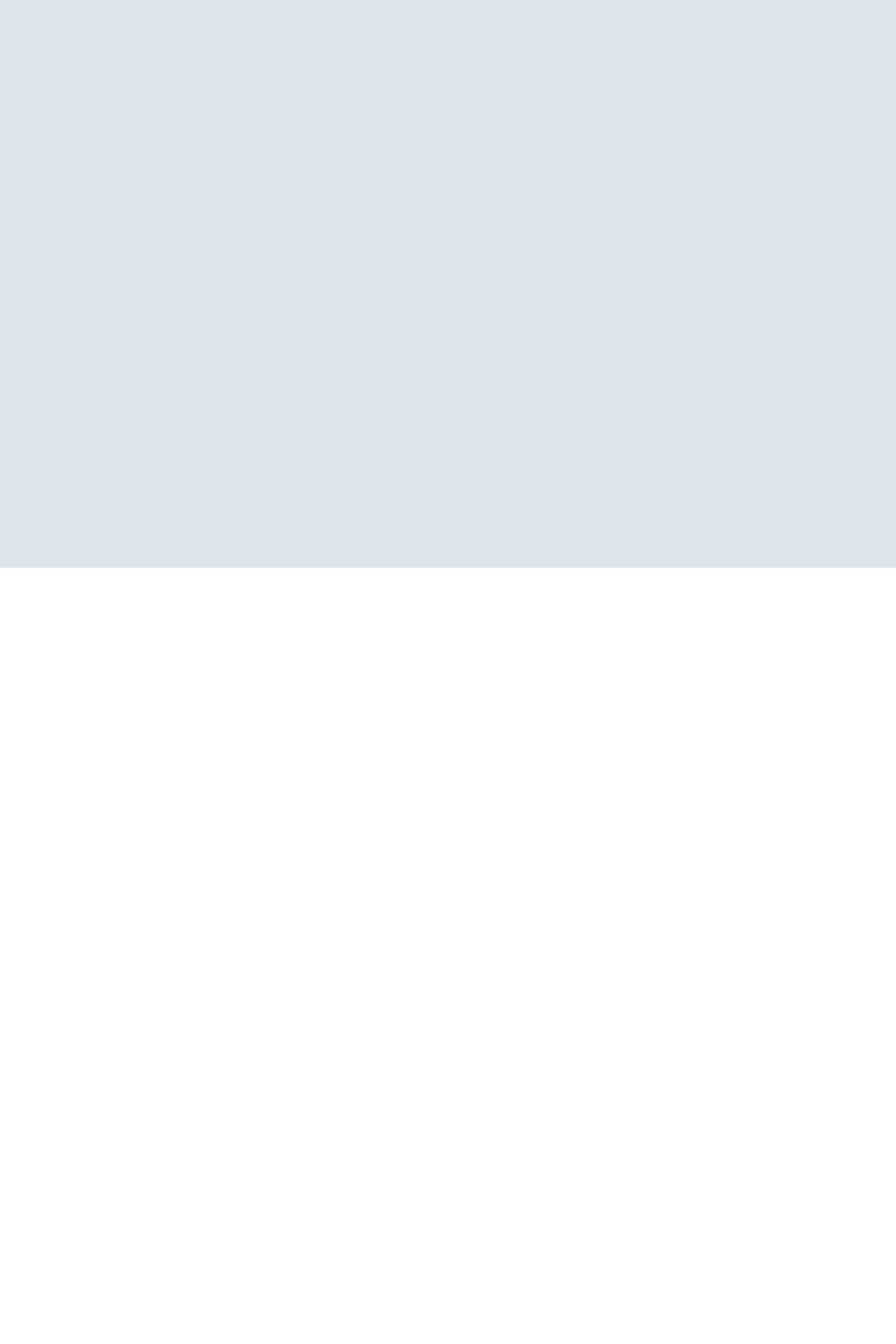
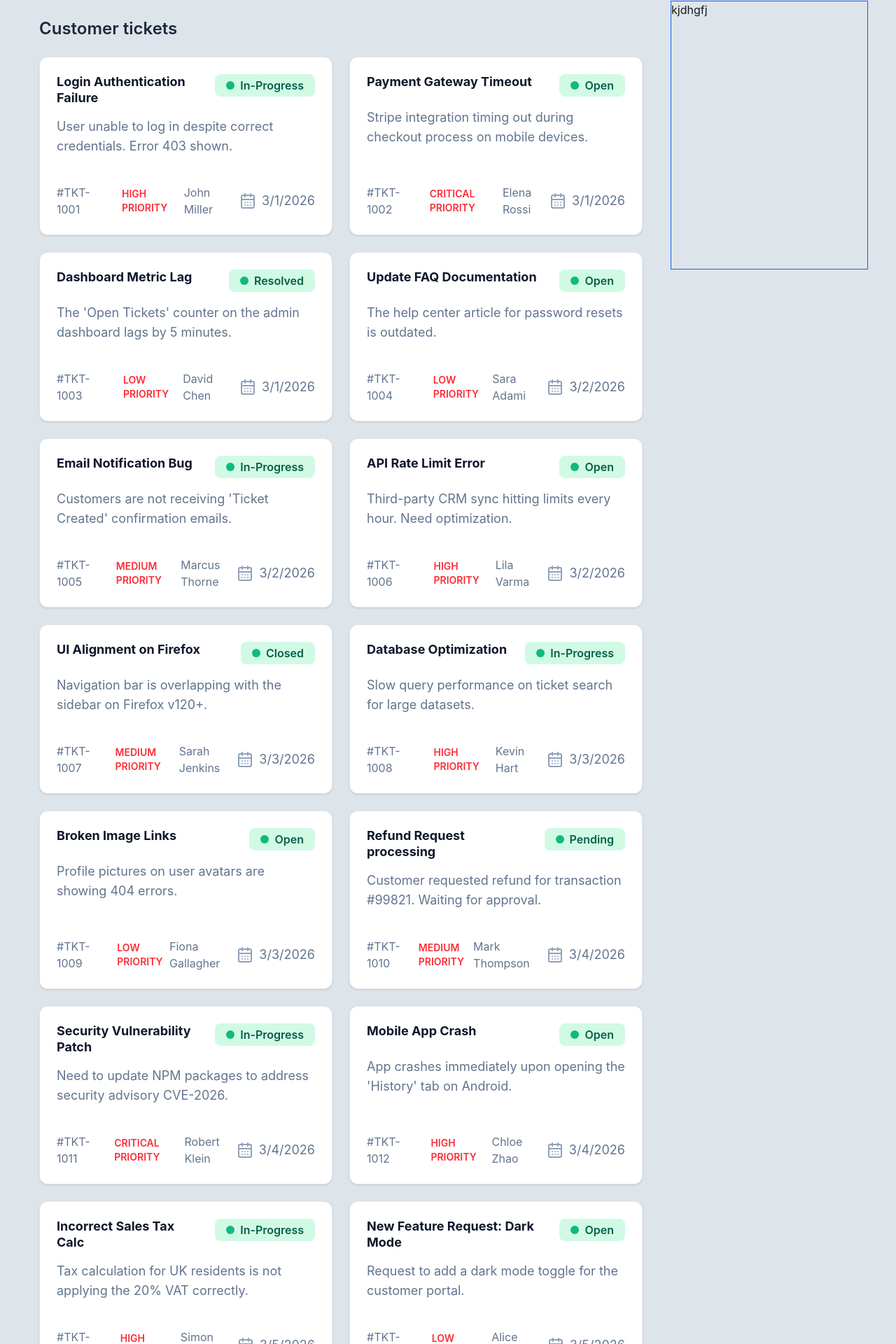
Before and after one commit to Ahad-Miah/CS-Ticket-System, a React (Vite) app: page / in a window 1280 px wide. Shown: the part 431-2351 px from the top of the page at 70% size. Before the commit the page ends 1242 px from the top, so only its background shows below. Built offline with nearby package versions, Linux system fonts and the light colour scheme.

Commit message:
make fake josn data and load it in ticketSection

```diff
--- /dev/null
+++ b/public/tickets.json
@@ -0,0 +1,137 @@
+[
+  {
+    "id": "TKT-1001",
+    "title": "Login Authentication Failure",
+    "description": "User unable to log in despite correct credentials. Error 403 shown.",
+    "customer": "John Miller",
+    "priority": "High",
+    "status": "In-Progress",
+    "createdAt": "2026-03-01T09:15:00Z"
+  },
+  {
+    "id": "TKT-1002",
+    "title": "Payment Gateway Timeout",
+    "description": "Stripe integration timing out during checkout process on mobile devices.",
+    "customer": "Elena Rossi",
+    "priority": "Critical",
+    "status": "Open",
+    "createdAt": "2026-03-01T10:30:00Z"
+  },
+  {
+    "id": "TKT-1003",
+    "title": "Dashboard Metric Lag",
+    "description": "The 'Open Tickets' counter on the admin dashboard lags by 5 minutes.",
+    "customer": "David Chen",
+    "priority": "Low",
+    "status": "Resolved",
+    "createdAt": "2026-03-01T11:45:00Z"
+  },
+  {
+    "id": "TKT-1004",
+    "title": "Update FAQ Documentation",
+    "description": "The help center article for password resets is outdated.",
+    "customer": "Sara Adami",
+    "priority": "Low",
+    "status": "Open",
+    "createdAt": "2026-03-02T08:00:00Z"
+  },
+  {
+    "id": "TKT-1005",
+    "title": "Email Notification Bug",
+    "description": "Customers are not receiving 'Ticket Created' confirmation emails.",
+    "customer": "Marcus Thorne",
+    "priority": "Medium",
+    "status": "In-Progress",
+    "createdAt": "2026-03-02T13:20:00Z"
+  },
+  {
+    "id": "TKT-1006",
+    "title": "API Rate Limit Error",
+    "description": "Third-party CRM sync hitting limits every hour. Need optimization.",
+    "customer": "Lila Varma",
+    "priority": "High",
+    "status": "Open",
+    "createdAt": "2026-03-02T15:10:00Z"
+  },
+  {
+    "id": "TKT-1007",
+    "title": "UI Alignment on Firefox",
+    "description": "Navigation bar is overlapping with the sidebar on Firefox v120+.",
+    "customer": "Sarah Jenkins",
+    "priority": "Medium",
+    "status": "Closed",
+    "createdAt": "2026-03-03T09:00:00Z"
+  },
+  {
+    "id": "TKT-1008",
+    "title": "Database Optimization",
+    "description": "Slow query performance on ticket search for large datasets.",
+    "customer": "Kevin Hart",
+    "priority": "High",
+    "status": "In-Progress",
+    "createdAt": "2026-03-03T11:15:00Z"
+  },
+  {
+    "id": "TKT-1009",
+    "title": "Broken Image Links",
+    "description": "Profile pictures on user avatars are showing 404 errors.",
+    "customer": "Fiona Gallagher",
+    "priority": "Low",
+    "status": "Open",
+    "createdAt": "2026-03-03T14:45:00Z"
+  },
+  {
+    "id": "TKT-1010",
+    "title": "Refund Request processing",
+    "description": "Customer requested refund for transaction #99821. Waiting for approval.",
+    "customer": "Mark Thompson",
+    "priority": "Medium",
+    "status": "Pending",
+    "createdAt": "2026-03-04T10:00:00Z"
+  },
+  {
+    "id": "TKT-1011",
+    "title": "Security Vulnerability Patch",
+    "description": "Need to update NPM packages to address security advisory CVE-2026.",
+    "customer": "Robert Klein",
+    "priority": "Critical",
+    "status": "In-Progress",
+    "createdAt": "2026-03-04T11:30:00Z"
+  },
+  {
+    "id": "TKT-1012",
+    "title": "Mobile App Crash",
+    "description": "App crashes immediately upon opening the 'History' tab on Android.",
+    "customer": "Chloe Zhao",
+    "priority": "High",
+    "status": "Open",
+    "createdAt": "2026-03-04T16:05:00Z"
+  },
+  {
+    "id": "TKT-1013",
+    "title": "Incorrect Sales Tax Calc",
+    "description": "Tax calculation for UK residents is not applying the 20% VAT correctly.",
+    "customer": "Simon Peter",
+    "priority": "High",
+    "status": "In-Progress",
+    "createdAt": "2026-03-05T07:45:00Z"
+  },
+  {
+    "id": "TKT-1014",
+    "title": "New Feature Request: Dark Mode",
+    "description": "Request to add a dark mode toggle for the customer portal.",
+    "customer": "Alice Wong",
+    "priority": "Low",
+    "status": "Open",
+    "createdAt": "2026-03-05T08:30:00Z"
+  },
+  {
+    "id": "TKT-1015",
+    "title": "Bulk Upload Failure",
+    "description": "CSV upload failing when file contains more than 500 rows.",
+    "customer": "James Bond",
+    "priority": "Medium",
+    "status": "Resolved",
+    "createdAt": "2026-03-05T09:20:00Z"
+  }
+]
--- a/src/App.jsx
+++ b/src/App.jsx
@@ -1,17 +1,45 @@
-import './App.css'
-import Banner from './Components/Banner/Banner'
-import Navbar from './Components/Navbar/Navbar'
+import { Suspense } from "react";
+import "./App.css";
+import Banner from "./Components/Banner/Banner";
+import Navbar from "./Components/Navbar/Navbar";
+import StatusSection from "./Components/StatusSection/StatusSection";
+import TicketSection from "./Components/TicketSection/TicketSection";
+
+const fetchTickets = async () => {
+  const ticketResponse = await fetch("/tickets.json").then((res) => res.json());
+  return ticketResponse;
+};
+
+const ticketPromice = fetchTickets();
 
 function App() {
-
   return (
     <div>
-   <Navbar></Navbar>
-   <section className='bg-[#dee5ea] h-[1176px]'>
-  <Banner></Banner>
-   </section>
+      <Navbar></Navbar>
+      <section className="bg-[#dee5ea]">
+        <Banner></Banner>
+        <div className=" mx-5 md:mx-10 border-red-500 md:grid grid-cols-4 gap-[24px]">
+          <div className="col-span-3">
+            <Suspense
+              fallback={
+                <div>
+                  <span className="loading loading-bars loading-xs"></span>
+                  <span className="loading loading-bars loading-sm"></span>
+                  <span className="loading loading-bars loading-md"></span>
+                  <span className="loading loading-bars loading-lg"></span>
+                  <span className="loading loading-bars loading-xl"></span>
+                </div>
+              }
+            >
+              {" "}
+              <TicketSection ticketPromice={ticketPromice}></TicketSection>
+            </Suspense>
+          </div>
+          <StatusSection className=" border border-blue-700 h-60"></StatusSection>
+        </div>
+      </section>
     </div>
-  )
+  );
 }
 
-export default App
+export default App;
--- /dev/null
+++ b/src/Components/StatusSection/StatusSection.jsx
@@ -0,0 +1,11 @@
+import React from 'react';
+
+const StatusSection = () => {
+    return (
+        <div className='border border-blue-600 h-96'>
+           kjdhgfj
+        </div>
+    );
+};
+
+export default StatusSection;
--- /dev/null
+++ b/src/Components/TicketCard/TicketCard.jsx
@@ -0,0 +1,48 @@
+import React from 'react';
+import { LuCalendarDays } from "react-icons/lu";
+
+const TicketCard = ({ticket}) => {
+    return (
+         <div
+            className="flex flex-col bg-white border border-gray-200 rounded-xl p-5 md:p-6 shadow-sm hover:shadow-md transition-shadow w-full"
+          >
+            <div className="flex flex-col sm:flex-row justify-between items-start gap-4 mb-4">
+              <h2 className="text-md md:text-lg font-bold text-slate-900 leading-tight">
+                {ticket.title}
+              </h2>
+              <div className="badge badge-lg py-4 px-4 gap-2 bg-[#D1FAE5] border-none text-[#065F46] font-semibold whitespace-nowrap">
+                <div className="h-3 w-3 rounded-full bg-[#10B981]"></div>
+                {ticket.status}
+              </div>
+            </div>
+            <p className="text-slate-500 text-base md:text-lg mb-6 line-clamp-2">
+              {ticket.description}
+            </p>
+            <div className="flex flex-col sm:flex-row sm:items-center justify-between gap-y-4 pt-4  mt-auto">
+              <div className="flex items-center gap-4 md:gap-6">
+                <span className="text-slate-500  text-base md:text-md">
+                  #{ticket.id}
+                </span>
+
+                <p className="text-red-500 font-semibold  text-xs md:text-sm uppercase">
+                  {ticket.priority} PRIORITY
+                </p>
+              </div>
+
+              <div className="flex items-center justify-between sm:justify-end gap-4 md:gap-6 text-slate-500">
+
+                <span className="text-base md:text-md">{ticket.customer}</span>
+
+                <div className="flex items-center gap-2">
+                  <LuCalendarDays className="text-xl md:text-2xl text-slate-400" />
+                  <span className="text-base md:text-lg">
+                    {new Date(ticket.createdAt).toLocaleDateString()}
+                  </span>
+                </div>
+              </div>
+            </div>
+          </div>
+    );
+};
+
+export default TicketCard;
--- /dev/null
+++ b/src/Components/TicketSection/TicketSection.jsx
@@ -0,0 +1,21 @@
+import React, { use } from "react";
+import TicketCard from "../TicketCard/TicketCard";
+
+const TicketSection = ({ ticketPromice }) => {
+    const tickets=use(ticketPromice)
+  return (
+    <div className="px-4 py-6 max-w-7xl mx-auto">
+      {/* Title */}
+      <h3 className="text-2xl font-semibold mb-6 text-slate-800">
+        Customer tickets
+      </h3>
+      <div className="grid grid-cols-1 lg:grid-cols-2 gap-6">
+        {tickets.map((ticket) => (
+         <TicketCard key={ticket.id} ticket={ticket}></TicketCard>
+        ))}
+      </div>
+    </div>
+  );
+};
+
+export default TicketSection;
```
